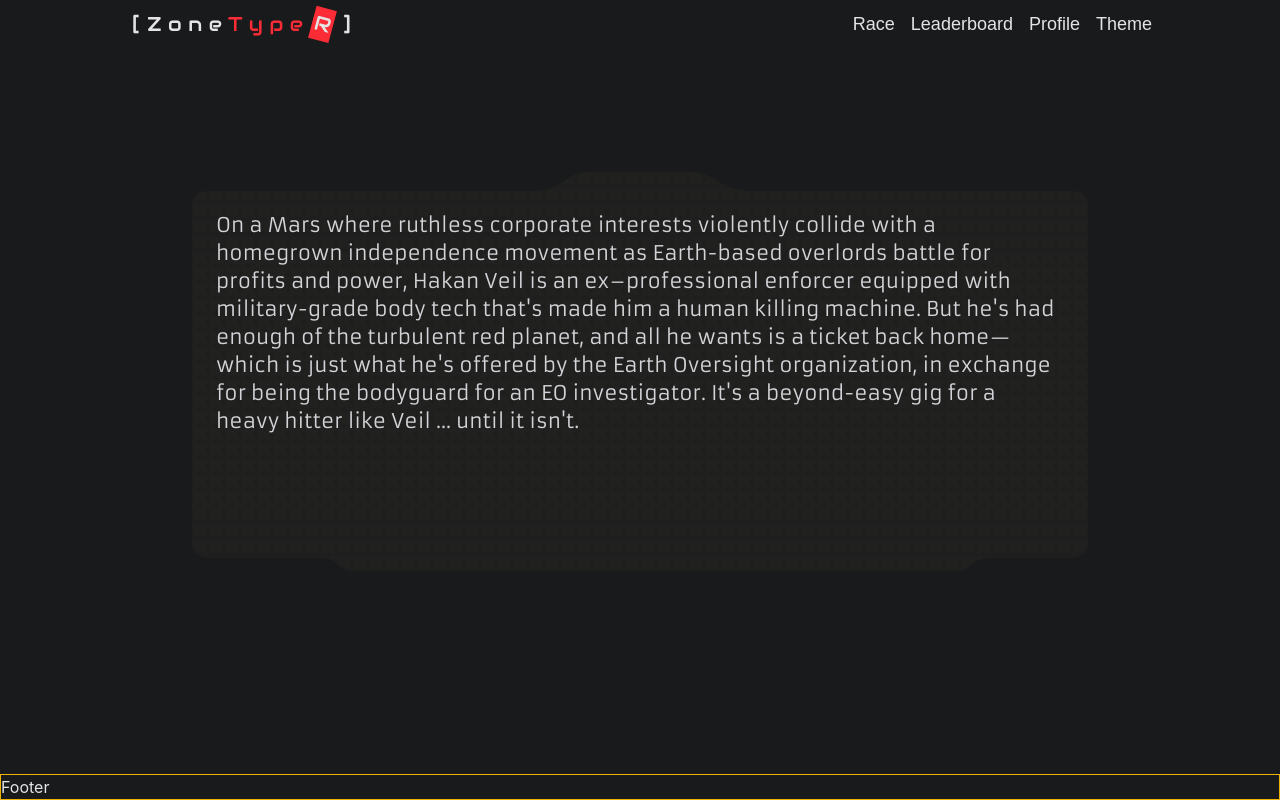
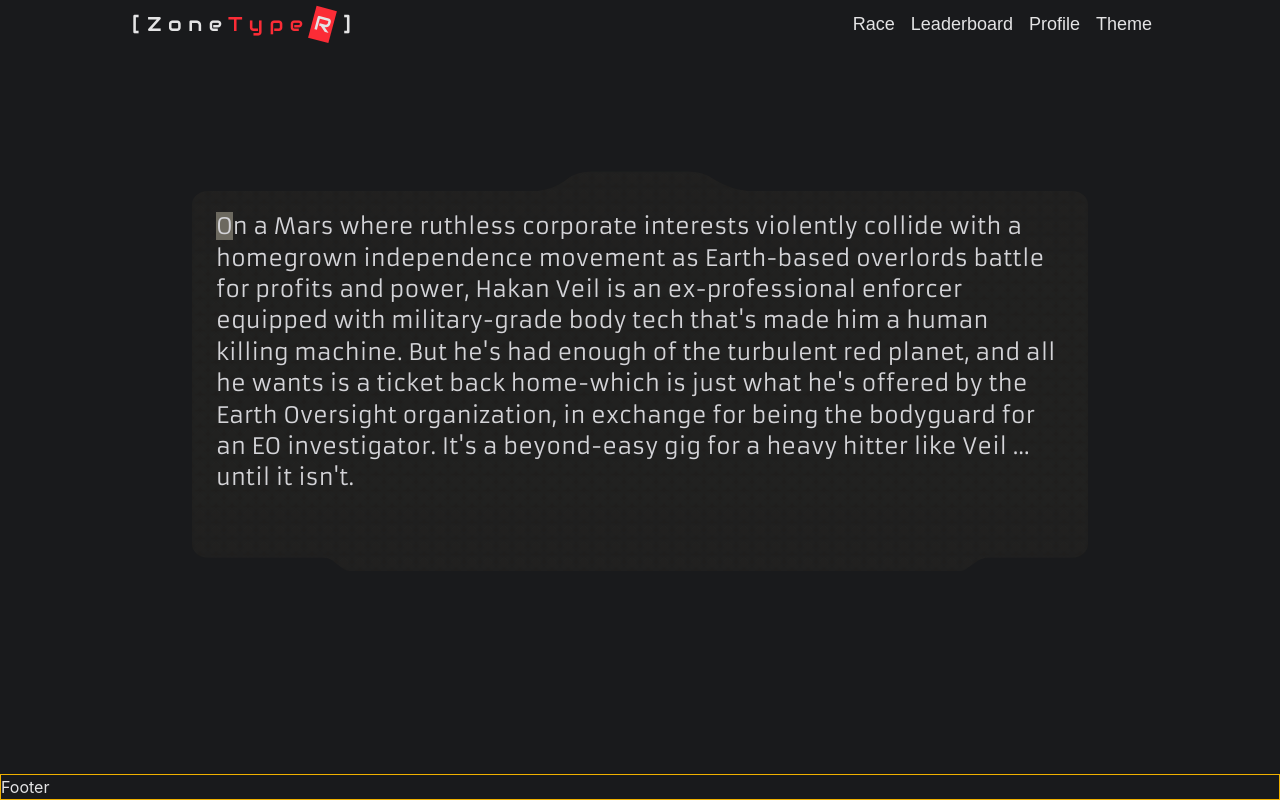
Before and after one commit to annunziatoc/Zonetyper, a React (Vite) app in the folder frontend/: page / in a window 1280 px wide. Built offline with nearby package versions, Linux system fonts and the light colour scheme; a web font is replaced by a local one.

Commit message:
added background caret coloring and general success / failure colors

```diff
--- a/frontend/src/components/TextAreaInput.tsx
+++ b/frontend/src/components/TextAreaInput.tsx
@@ -14,7 +14,8 @@ const TextAreaInput = ({inputRef}: TextAreaInputProps) => {
     But he's had enough of the turbulent red planet, and all he wants is a ticket
     back home—which is just what he's offered by the Earth Oversight organization,
     in exchange for being the bodyguard for an EO investigator. It's a beyond-easy
-    gig for a heavy hitter like Veil … until it isn't.`.trim();
+    gig for a heavy hitter like Veil … until it isn't.`
+        .trim().replace(/\s+/g, ' ').replace(/[–—]/g, '-');
 
 
     const [textInput, setTextInput] = useState("")
@@ -22,17 +23,24 @@ const TextAreaInput = ({inputRef}: TextAreaInputProps) => {
 
     function checkInput(index: number) {
         if (index >= textInput.length) return 'text-typing-surface-text dark:text-typing-surface-text-dark';
-        if (textInput[index] === testStr[index]) return 'text-green-500';
-        return 'text-red-500';
+        if (textInput[index] === testStr[index]) return 'text-text-success dark:text-text-success-dark';
+        return 'bg-bg-failure dark:bg-bg-failure-dark'
     }
 
+    function highlightCurrentCaret(index: number) {
+       return textInput.length === index ? 'bg-caret-background dark:bg-caret-background-dark' : '';
+    }
 
     return (
         <div className="relative w-full h-full">
             <textarea
                 ref={inputRef}
                 value={textInput}
-                onChange={(e) => setTextInput(e.target.value)}
+                onChange={(e) => {
+                    if(e.target.value.length <= testStr.length) {
+                        setTextInput(e.target.value)
+                    }
+                }}
                 style={{
                     position: 'absolute',
                     left: '-10000px'
@@ -41,7 +49,8 @@ const TextAreaInput = ({inputRef}: TextAreaInputProps) => {
 
             <div>
                 {testStr.split('').map((char, index) => (
-                    <span key={index} className={checkInput(index)}>{char}</span>)
+                    <span key={index} className={`${checkInput(index)} ${highlightCurrentCaret(index)} text-[1.40rem]`}>{char}</span>
+                    )
                 )}
             </div>
         </div>
--- a/frontend/src/main.css
+++ b/frontend/src/main.css
@@ -27,6 +27,18 @@
     --color-text-secondary: #6b7280;
     --color-text-secondary-dark: #95AFC7;
 
+    --color-caret-background: oklch(0.67 0.0 93.27);
+    --color-caret-background-dark: oklch(0.52 0.015 93.27);
+
+    --color-text-success: oklch(0.5709 0.28 251.58);
+    --color-text-success-dark: oklch(0.63 0.20 245);
+
+    --color-text-failure: #827e71;
+    --color-text-failure-dark: #ad1d33;
+
+    --color-bg-failure: oklch(0.62 0.2681 19.38);
+    --color-bg-failure-dark: oklch(0.63 0.2681 19.38);
+
     --color-action: #d63384;
     --color-action-dark: #CB6583;
 
--- a/frontend/src/pages/MainSection.tsx
+++ b/frontend/src/pages/MainSection.tsx
@@ -7,7 +7,6 @@ import {useRef} from 'react';
 
 
 const MainSection = () => {
-
 
     const inputRef = useRef<HTMLTextAreaElement>(null);
 
```
